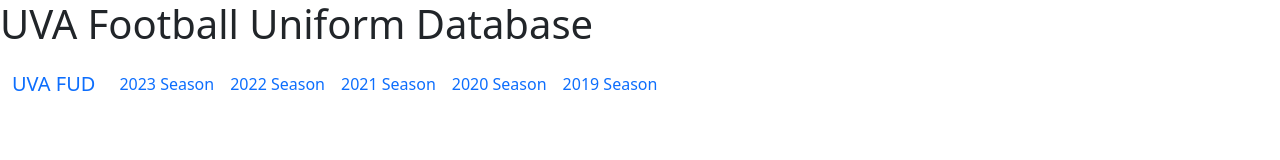
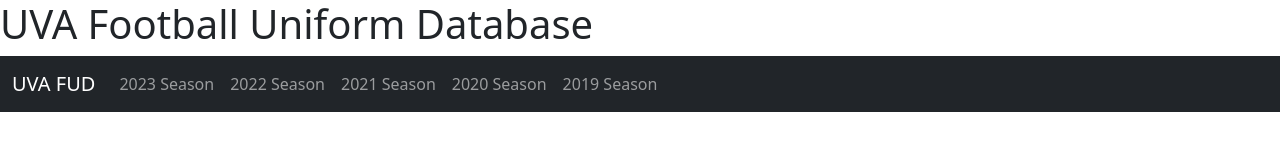
Before and after one commit to nst6tx/uvauniforms, a plain HTML site: page index.html in a window 1280 px wide. Drawn offline with nearby package versions, Linux system fonts and the light colour scheme.

Commit message:
Dark bar and no more active links

```diff
--- a/index.html
+++ b/index.html
@@ -16,7 +16,7 @@
 
   </body>
 
-  <nav class="navbar navbar-expand-lg bg-body-tertiary">
+  <nav class="navbar navbar-expand-lg bg-body-tertiary bg-dark navbar-dark">
     <div class="container-fluid">
       <a class="navbar-brand" href="#">UVA FUD</a>
       <button class="navbar-toggler" type="button" data-bs-toggle="collapse" data-bs-target="#navbarSupportedContent" aria-controls="navbarSupportedContent" aria-expanded="false" aria-label="Toggle navigation">
@@ -25,19 +25,19 @@
       <div class="collapse navbar-collapse" id="navbarSupportedContent">
         <ul class="navbar-nav me-auto mb-2 mb-lg-0">
           <li class="nav-item">
-            <a class="nav-link active" href="#">2023 Season</a>
+            <a class="nav-link" href="#">2023 Season</a>
           </li>
           <li class="nav-item">
-            <a class="nav-link active" href="#">2022 Season</a>
+            <a class="nav-link" href="#">2022 Season</a>
           </li>
           <li class="nav-item">
-            <a class="nav-link active" href="#">2021 Season</a>
+            <a class="nav-link" href="#">2021 Season</a>
           </li>
           <li class="nav-item">
-            <a class="nav-link active" href="#">2020 Season</a>
+            <a class="nav-link" href="#">2020 Season</a>
           </li>
           <li class="nav-item">
-            <a class="nav-link active" href="#">2019 Season</a>
+            <a class="nav-link" href="#">2019 Season</a>
           </li>
         </ul>
       </div>
```
